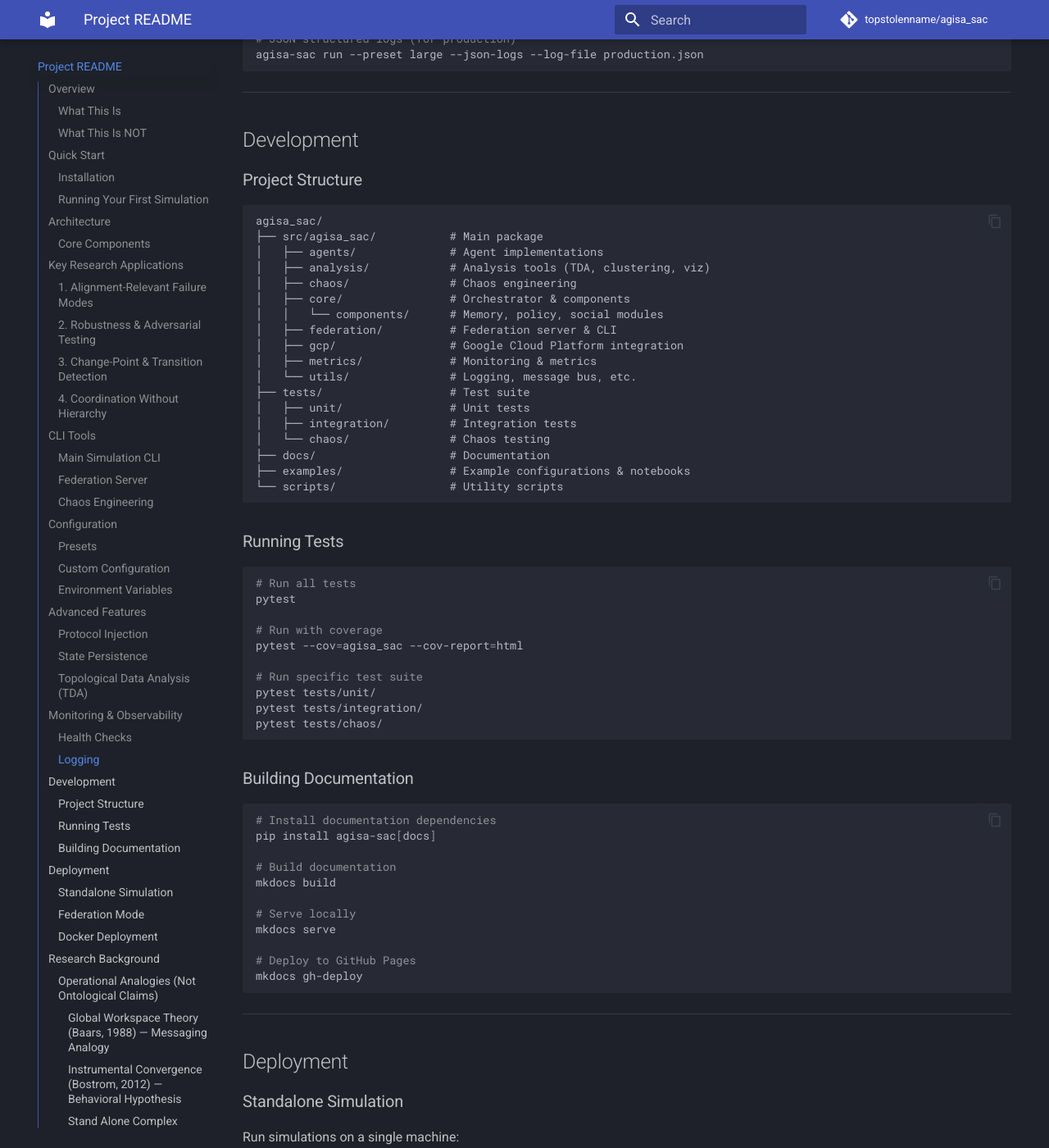
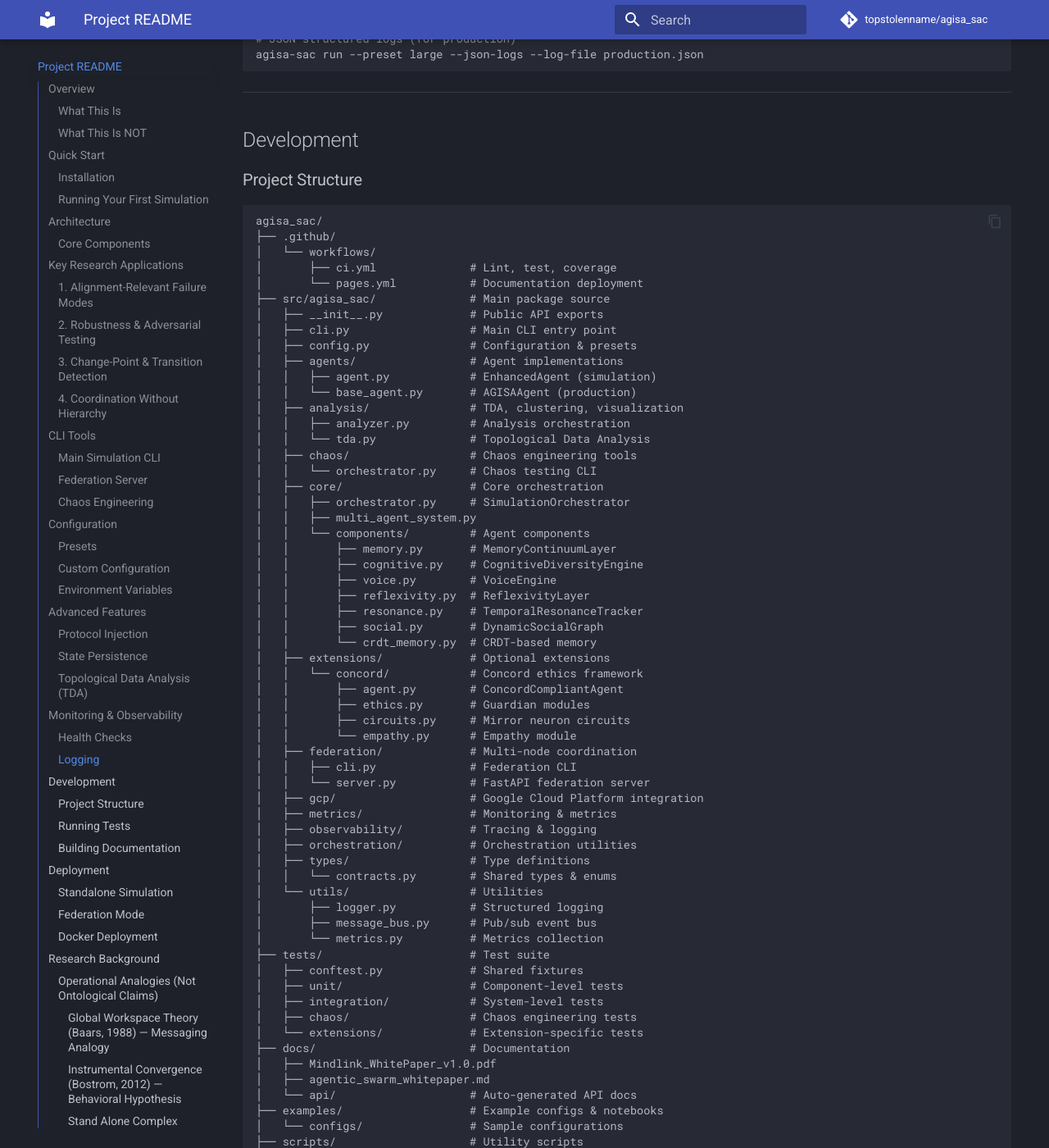
Before and after one commit to topstolenname/agisa_sac, an MkDocs documentation site: the page built from docs/PROJECT_README.md, in a window 1280 px wide and 1400 px high, scrolled down 8268 px. Shown: the whole window at 82% size. Built offline with MkDocs 1.6.1 and Material for MkDocs 9.7.7, drawn with Linux system fonts in a browser that asks for light colours; comment, search, counter and statistics services are not loaded; some of the changed text lies outside the part shown.

Commit message:
Update project structure in README

````diff
--- a/docs/PROJECT_README.md
+++ b/docs/PROJECT_README.md
@@ -380,23 +380,73 @@ agisa-sac run --preset large --json-logs --log-file production.json
 
 ```
 agisa_sac/
-├── src/agisa_sac/           # Main package
-│   ├── agents/              # Agent implementations
-│   ├── analysis/            # Analysis tools (TDA, clustering, viz)
-│   ├── chaos/               # Chaos engineering
-│   ├── core/                # Orchestrator & components
-│   │   └── components/      # Memory, policy, social modules
-│   ├── federation/          # Federation server & CLI
-│   ├── gcp/                 # Google Cloud Platform integration
-│   ├── metrics/             # Monitoring & metrics
-│   └── utils/               # Logging, message bus, etc.
-├── tests/                   # Test suite
-│   ├── unit/                # Unit tests
-│   ├── integration/         # Integration tests
-│   └── chaos/               # Chaos testing
-├── docs/                    # Documentation
-├── examples/                # Example configurations & notebooks
-└── scripts/                 # Utility scripts
+├── .github/
+│   └── workflows/
+│       ├── ci.yml              # Lint, test, coverage
+│       └── pages.yml           # Documentation deployment
+├── src/agisa_sac/              # Main package source
+│   ├── __init__.py             # Public API exports
+│   ├── cli.py                  # Main CLI entry point
+│   ├── config.py               # Configuration & presets
+│   ├── agents/                 # Agent implementations
+│   │   ├── agent.py            # EnhancedAgent (simulation)
+│   │   └── base_agent.py       # AGISAAgent (production)
+│   ├── analysis/               # TDA, clustering, visualization
+│   │   ├── analyzer.py         # Analysis orchestration
+│   │   └── tda.py              # Topological Data Analysis
+│   ├── chaos/                  # Chaos engineering tools
+│   │   └── orchestrator.py     # Chaos testing CLI
+│   ├── core/                   # Core orchestration
+│   │   ├── orchestrator.py     # SimulationOrchestrator
+│   │   ├── multi_agent_system.py
+│   │   └── components/         # Agent components
+│   │       ├── memory.py       # MemoryContinuumLayer
+│   │       ├── cognitive.py    # CognitiveDiversityEngine
+│   │       ├── voice.py        # VoiceEngine
+│   │       ├── reflexivity.py  # ReflexivityLayer
+│   │       ├── resonance.py    # TemporalResonanceTracker
+│   │       ├── social.py       # DynamicSocialGraph
+│   │       └── crdt_memory.py  # CRDT-based memory
+│   ├── extensions/             # Optional extensions
+│   │   └── concord/            # Concord ethics framework
+│   │       ├── agent.py        # ConcordCompliantAgent
+│   │       ├── ethics.py       # Guardian modules
+│   │       ├── circuits.py     # Mirror neuron circuits
+│   │       └── empathy.py      # Empathy module
+│   ├── federation/             # Multi-node coordination
+│   │   ├── cli.py              # Federation CLI
+│   │   └── server.py           # FastAPI federation server
+│   ├── gcp/                    # Google Cloud Platform integration
+│   ├── metrics/                # Monitoring & metrics
+│   ├── observability/          # Tracing & logging
+│   ├── orchestration/          # Orchestration utilities
+│   ├── types/                  # Type definitions
+│   │   └── contracts.py        # Shared types & enums
+│   └── utils/                  # Utilities
+│       ├── logger.py           # Structured logging
+│       ├── message_bus.py      # Pub/sub event bus
+│       └── metrics.py          # Metrics collection
+├── tests/                      # Test suite
+│   ├── conftest.py             # Shared fixtures
+│   ├── unit/                   # Component-level tests
+│   ├── integration/            # System-level tests
+│   ├── chaos/                  # Chaos engineering tests
+│   └── extensions/             # Extension-specific tests
+├── docs/                       # Documentation
+│   ├── Mindlink_WhitePaper_v1.0.pdf
+│   ├── agentic_swarm_whitepaper.md
+│   └── api/                    # Auto-generated API docs
+├── examples/                   # Example configs & notebooks
+│   └── configs/                # Sample configurations
+├── scripts/                    # Utility scripts
+├── infra/                      # Infrastructure as code
+│   └── gcp/                    # GCP Terraform configs
+├── containers/                 # Docker configurations
+├── pyproject.toml              # Package metadata & dependencies
+├── requirements.txt            # Core dependencies
+├── requirements-dev.txt        # Development dependencies
+├── mkdocs.yml                  # Documentation config
+└── .pre-commit-config.yaml     # Pre-commit hooks
 ```
 
 ### Running Tests
````
